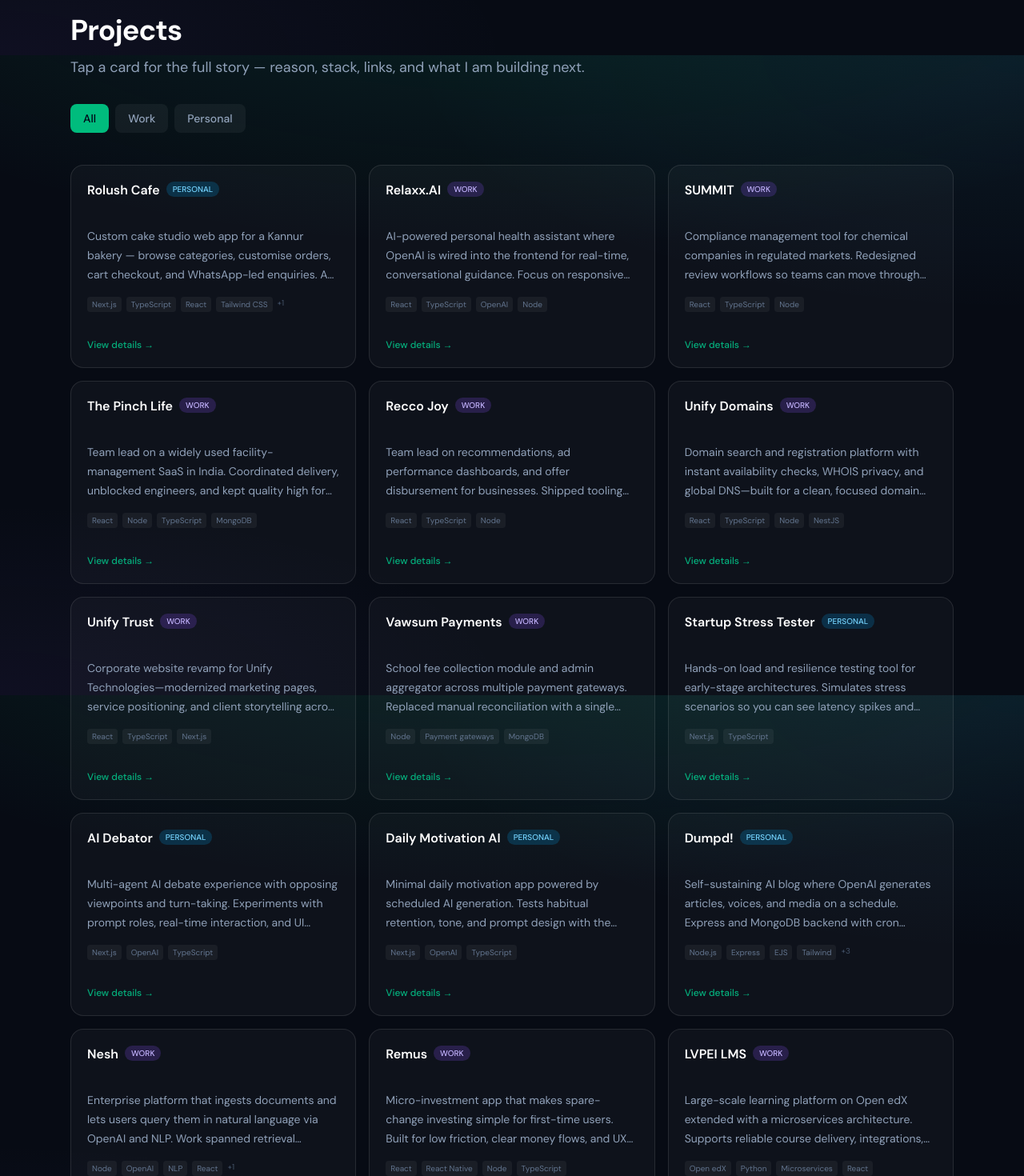
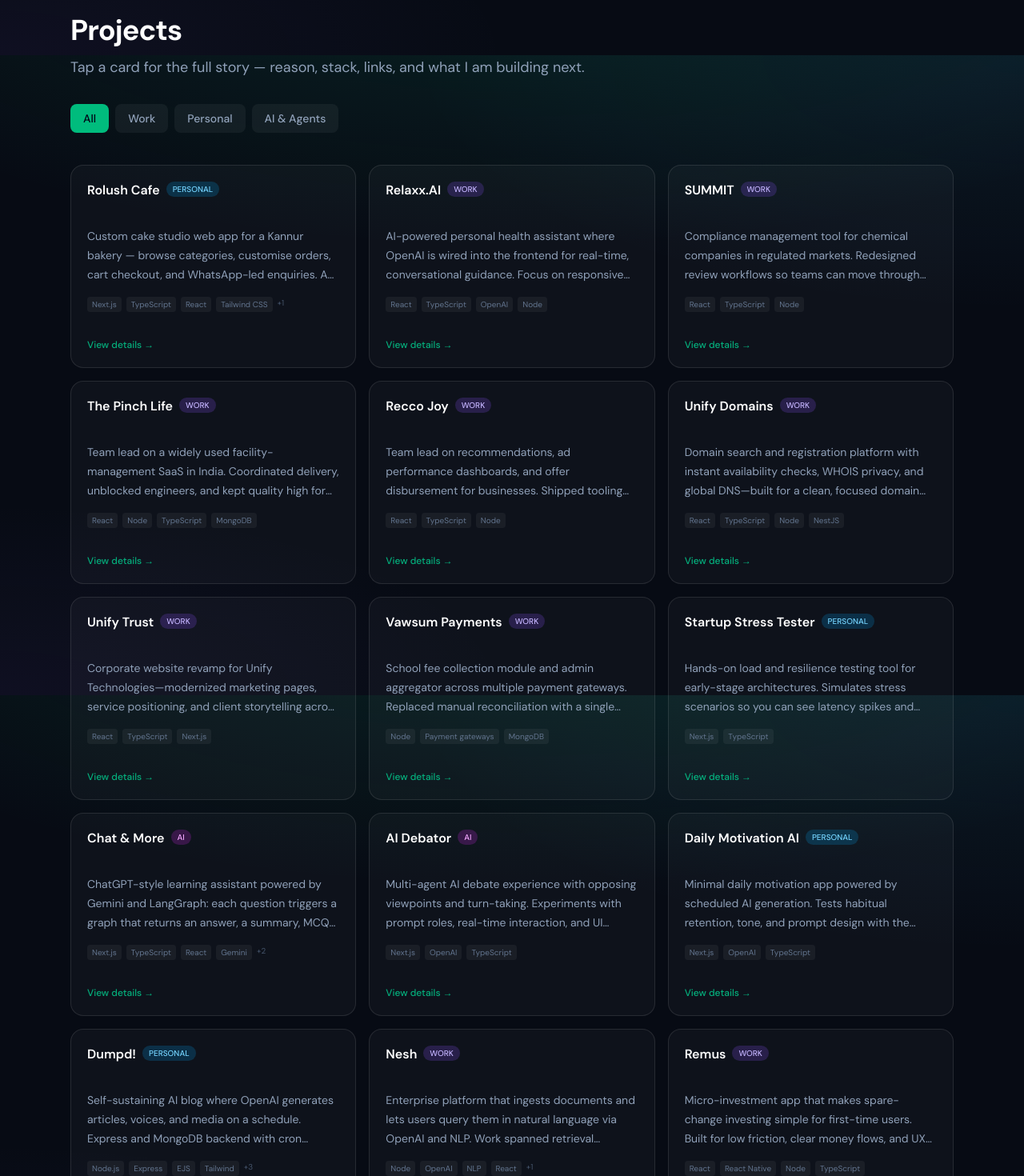
Before and after one commit to visakhvjn/portfolio, a Next.js app: page / in a window 1280 px wide. Shown: the part 2331-3801 px from the top of the page at 80% size. Built offline with nearby package versions, Linux system fonts and the light colour scheme.

Commit message:
adding new ai project - chat & more

```diff
--- a/src/components/ProjectModal.tsx
+++ b/src/components/ProjectModal.tsx
@@ -1,5 +1,6 @@
 "use client";
 
+import { projectTypeBadgeClass, projectTypeLabel } from "@/lib/projectType";
 import type { Project } from "@/types";
 import { Modal } from "./Modal";
 
@@ -8,8 +9,8 @@
   return (
     <Modal open={!!project} onClose={onClose} title={project.heading} wide>
       <div className="mb-4 flex flex-wrap gap-2">
-        <span className={`rounded-full px-2.5 py-0.5 text-xs font-medium ${project.type === "personal" ? "bg-sky-500/20 text-sky-300" : "bg-violet-500/20 text-violet-300"}`}>
-          {project.type === "personal" ? "Personal" : "Professional"}
+        <span className={`rounded-full px-2.5 py-0.5 text-xs font-medium ${projectTypeBadgeClass(project.type)}`}>
+          {projectTypeLabel(project.type)}
         </span>
         {project.type === "office" && (
           <span className="rounded-full bg-amber-500/20 px-2.5 py-0.5 text-xs font-medium text-amber-300">
--- a/src/components/Projects.tsx
+++ b/src/components/Projects.tsx
@@ -1,13 +1,19 @@
 "use client";
 
 import { projects } from "@/data/projects";
+import {
+  projectTypeBadgeClass,
+  projectTypeFilterLabel,
+  projectTypeLabel,
+} from "@/lib/projectType";
 import type { Project } from "@/types";
 import { useMemo, useState } from "react";
 import { AnimateIn } from "./AnimateIn";
 import { ProjectModal } from "./ProjectModal";
 import { SectionHeading } from "./SectionHeading";
 
-type Filter = "all" | "office" | "personal";
+const filters = ["all", "office", "personal", "ai"] as const;
+type Filter = (typeof filters)[number];
 
 function hasProjectLink(project: Project) {
   return !!(project.demoUrl || project.repoUrl);
@@ -43,10 +49,14 @@
       </AnimateIn>
       <AnimateIn delay={100}>
         <div className="mt-8 flex flex-wrap gap-2">
-          {(["all", "office", "personal"] as const).map((f) => (
-            <button key={f} type="button" onClick={() => setFilter(f)}
-              className={`rounded-lg px-4 py-2 text-sm font-medium capitalize transition ${filter === f ? "bg-emerald-500 text-slate-950" : "bg-white/5 text-slate-400 hover:text-white"}`}>
-              {f === "all" ? "All" : f === "office" ? "Work" : "Personal"}
+          {filters.map((f) => (
+            <button
+              key={f}
+              type="button"
+              onClick={() => setFilter(f)}
+              className={`rounded-lg px-4 py-2 text-sm font-medium transition ${filter === f ? "bg-emerald-500 text-slate-950" : "bg-white/5 text-slate-400 hover:text-white"}`}
+            >
+              {f === "all" ? "All" : projectTypeFilterLabel(f)}
             </button>
           ))}
         </div>
@@ -64,7 +74,9 @@
                   <h3 className="line-clamp-2 font-semibold leading-snug text-white group-hover:text-emerald-300">
                     {project.heading}
                   </h3>
-                  <span className={`shrink-0 rounded-full px-2 py-0.5 text-[10px] font-medium uppercase ${project.type === "personal" ? "bg-sky-500/20 text-sky-300" : "bg-violet-500/20 text-violet-300"}`}>{project.type === "personal" ? "Personal" : "Work"}</span>
+                  <span className={`shrink-0 rounded-full px-2 py-0.5 text-[10px] font-medium uppercase ${projectTypeBadgeClass(project.type)}`}>
+                    {projectTypeLabel(project.type)}
+                  </span>
                 </div>
                 <p className="clamp-3 min-h-[4.5rem] text-sm leading-6 text-slate-400">
                   {project.summary}
--- a/src/data/projects.ts
+++ b/src/data/projects.ts
@@ -228,9 +228,28 @@
     futureWork: ["More scenario presets", "Exportable reports"],
   },
   {
+    slug: "chat-and-more",
+    heading: "Chat & More",
+    type: "ai",
+    featured: true,
+    summary:
+      "ChatGPT-style learning assistant powered by Gemini and LangGraph: each question triggers a graph that returns an answer, a summary, MCQs to check understanding, and follow-up prompts to go deeper.",
+    resumeLine:
+      "Gemini + LangGraph learning chat with answers, summaries, quizzes, and follow-up questions.",
+    reason:
+      "Most chat tools stop at a single reply. Chat & More is built for actually learning from a question—first a clear answer, then a short summary, then multiple-choice questions to verify you understood it, and finally suggested follow-ups for the next thing to ask. LangGraph orchestrates that multi-step pipeline so each stage runs in order with clear handoffs; Gemini generates the content at each step. The flow mirrors how people study: read, recap, test yourself, then continue. I built it as a product experiment in graph-based AI workflows and UX beyond a one-shot completion, deployed on Vercel for fast iteration.",
+    tech: ["Next.js", "TypeScript", "React", "Gemini", "LangGraph", "Vercel"],
+    demoUrl: "https://chat-and-more.vercel.app/",
+    futureWork: [
+      "Session history and saved study threads",
+      "Difficulty levels for generated quizzes",
+      "Export or share summary + MCQ sets",
+    ],
+  },
+  {
     slug: "ai-debator",
     heading: "AI Debator",
-    type: "personal",
+    type: "ai",
     summary:
       "Multi-agent AI debate experience with opposing viewpoints and turn-taking. Experiments with prompt roles, real-time interaction, and UI patterns beyond single-assistant chat.",
     resumeLine:
--- /dev/null
+++ b/src/lib/projectType.ts
@@ -0,0 +1,29 @@
+import type { ProjectType } from "@/types";
+
+export function projectTypeLabel(type: ProjectType): string {
+  switch (type) {
+    case "office":
+      return "Work";
+    case "personal":
+      return "Personal";
+    case "ai":
+      return "AI";
+  }
+}
+
+/** Filter tab label (longer for the AI tab). */
+export function projectTypeFilterLabel(type: ProjectType): string {
+  if (type === "ai") return "AI & Agents";
+  return projectTypeLabel(type);
+}
+
+export function projectTypeBadgeClass(type: ProjectType): string {
+  switch (type) {
+    case "office":
+      return "bg-violet-500/20 text-violet-300";
+    case "personal":
+      return "bg-sky-500/20 text-sky-300";
+    case "ai":
+      return "bg-fuchsia-500/20 text-fuchsia-300";
+  }
+}
--- a/src/types/index.ts
+++ b/src/types/index.ts
@@ -1,4 +1,4 @@
-export type ProjectType = "office" | "personal";
+export type ProjectType = "office" | "personal" | "ai";
 
 export type Project = {
   slug: string;
```
Also changed, not shown: 2 other files (tests, documents, lock files or other folders).
